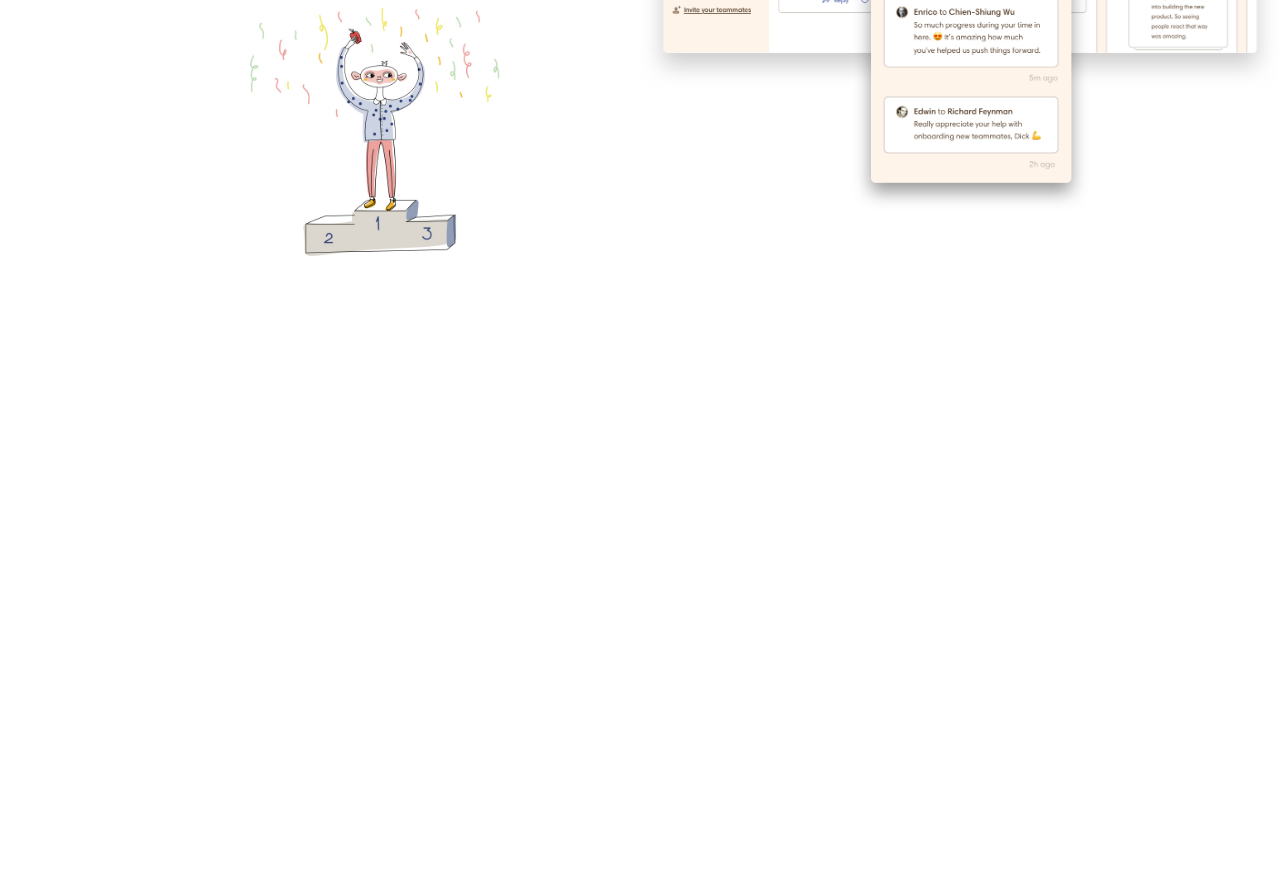
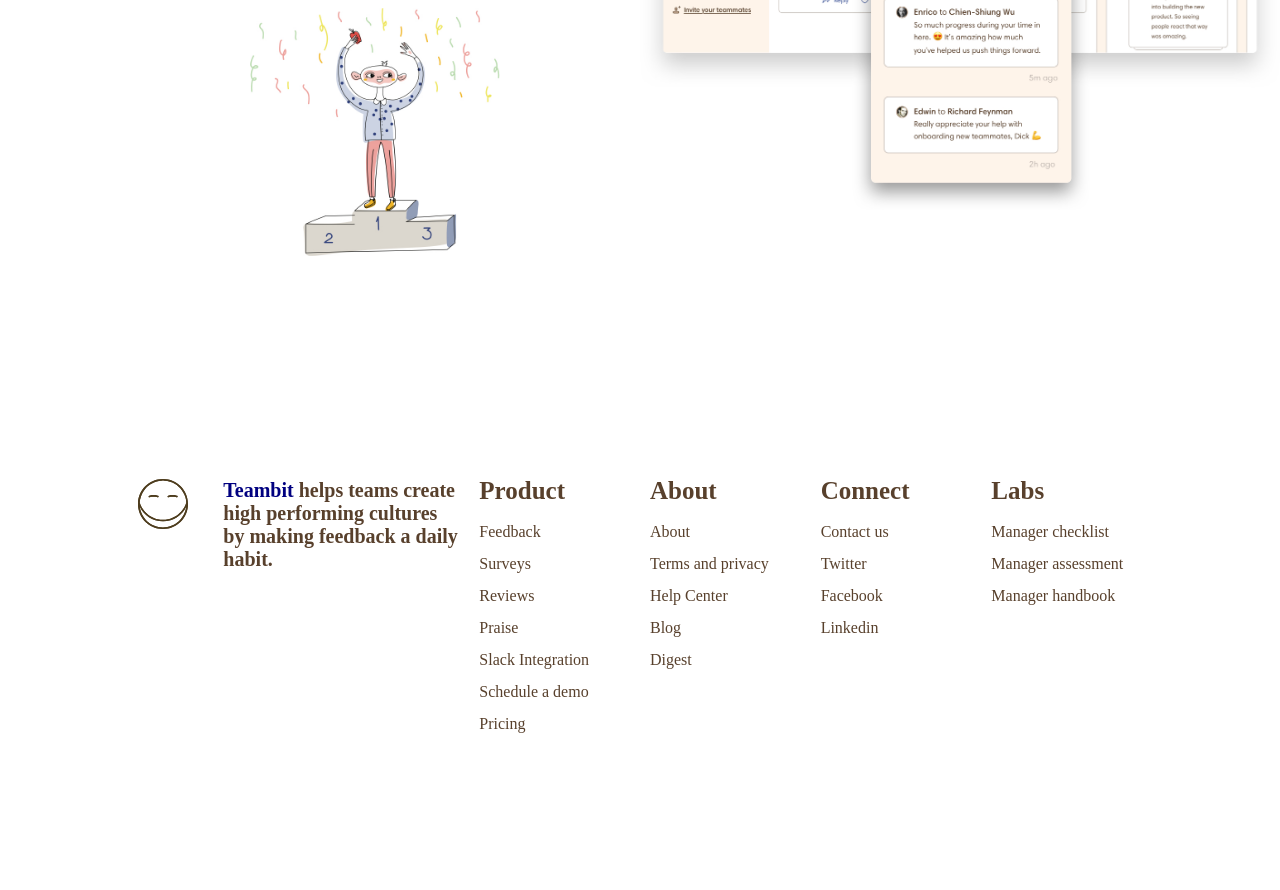
Before and after one commit to carminenicoletta91/node-sass-teambit, a website: page public/index.html in a window 1280 px wide. Shown: the part 5207-6097 px from the top of the page. Before the commit the page ends 5523 px from the top, so only its background shows below. Drawn offline with Linux system fonts and the light colour scheme.

Commit message:
--aggiunta footer--

```diff
--- a/public/index.html
+++ b/public/index.html
@@ -248,6 +248,73 @@
         </div>
       </div>
     </section>
+    <!-- todo section getstart -->
+    <footer>
+      <div class="container">
+        <div class="centrone">
+          <div class="row">
+            <div class="col-xl-1 ">
+              <div class="logoteam">
+                <img src="img/logo-small.svg" alt="">
+              </div>
+            </div>
+              <div class="col-xl-3">
+                <div class="link-teambit">
+                    <a href="#" class="teambit">Teambit</a>
+                    <span>helps teams create high performing
+                          cultures by making feedback a daily habit.
+                    </span>
+                </div>
+              </div>
 
+            <div class="col-xl-2 ">
+              <div class="Product">
+                <p>Product</p>
+                <a href="#">Feedback</a>
+                <a href="#">Surveys</a>
+                <a href="#">Reviews</a>
+                <a href="#">Praise</a>
+                <a href="#">Slack Integration</a>
+                <a href="#">Schedule a demo</a>
+                <a href="#">Pricing</a>
+              </div>
+            </div>
+            <div class="col-xl-2 ">
+              <div class="About">
+                <p>About</p>
+                <a href="#">About</a>
+                <a href="#">Terms and privacy</a>
+                <a href="#">Help Center</a>
+                <a href="#">Blog</a>
+                <a href="#">Digest</a>
+              </div>
+            </div>
+            <div class="col-xl-2 ">
+              <div class="Connect">
+
+                <p>Connect</p>
+                <a href="#">Contact us</a>
+                <a href="#">Twitter</a>
+                <a href="#">Facebook</a>
+                <a href="#">Linkedin</a>
+
+              </div>
+            </div>
+            <div class="col-xl-2 ">
+              <div class="Labs">
+
+                <p>Labs</p>
+                <a href="#">Manager checklist</a>
+                <a href="#">Manager assessment</a>
+                <a href="#">Manager handbook</a>
+
+
+              </div>
+            </div>
+
+          </div>
+        </div>
+      </div>
+    </footer>
   </body>
 </html>
--- /dev/null
+++ b/src/scss/footer.scss
@@ -0,0 +1,37 @@
+footer{
+  a,span,p,{
+    color:$color_text_default;
+  }
+  a:hover{
+    color:navy;
+  }
+  a.teambit{
+    color:navy;
+    &:hover{
+      text-decoration: underline;
+    }
+  }
+  p{
+    font-size:$size_medium;
+    font-weight:700;
+  }
+  padding:100px 0;
+  .Product,.About,.Connect,.Labs,.From-the-blog{
+    padding:50px 10px;
+
+    display: flex;
+    flex-direction:column;
+    line-height:2;
+  }
+  .logoteam,.link-teambit{
+    padding:63px 10px;
+    font-weight:700;
+    font-size:20px;
+    text-align: left;
+    img{
+      width:50px;
+      height:50px;
+      // margin-top:10px;
+    }
+  }
+}
--- a/src/scss/style.scss
+++ b/src/scss/style.scss
@@ -19,6 +19,7 @@ $color_text_default:#58402c;
 @import "header";
 @import "section-one";
 @import "section-two";
+@import "footer";
 *{
   text-decoration: none;
   list-style: none;
```
Also changed, not shown: src/html/index.html (+67 -0 lines), public/css/style.css, public/img/logo-small.svg (added).
